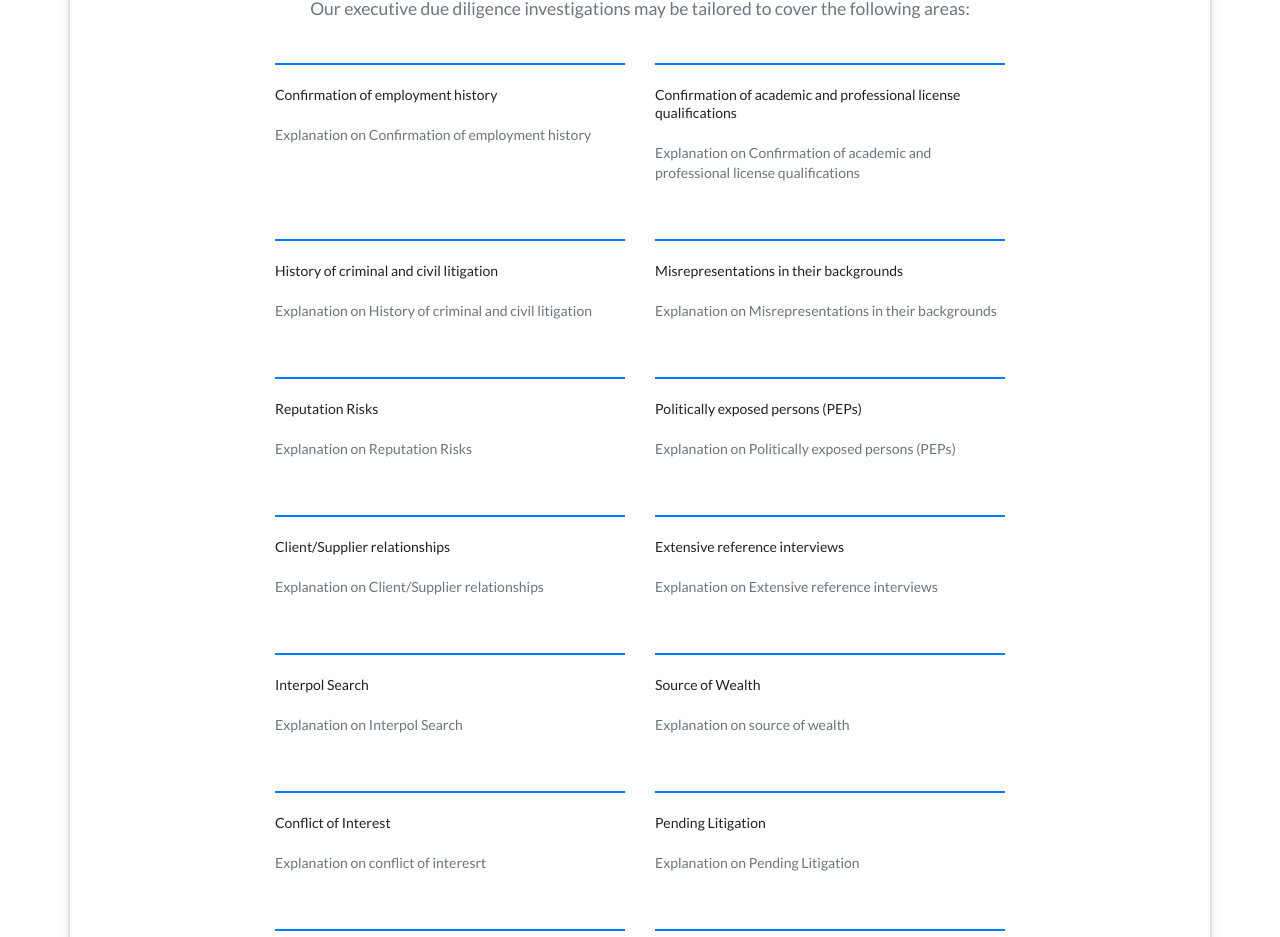
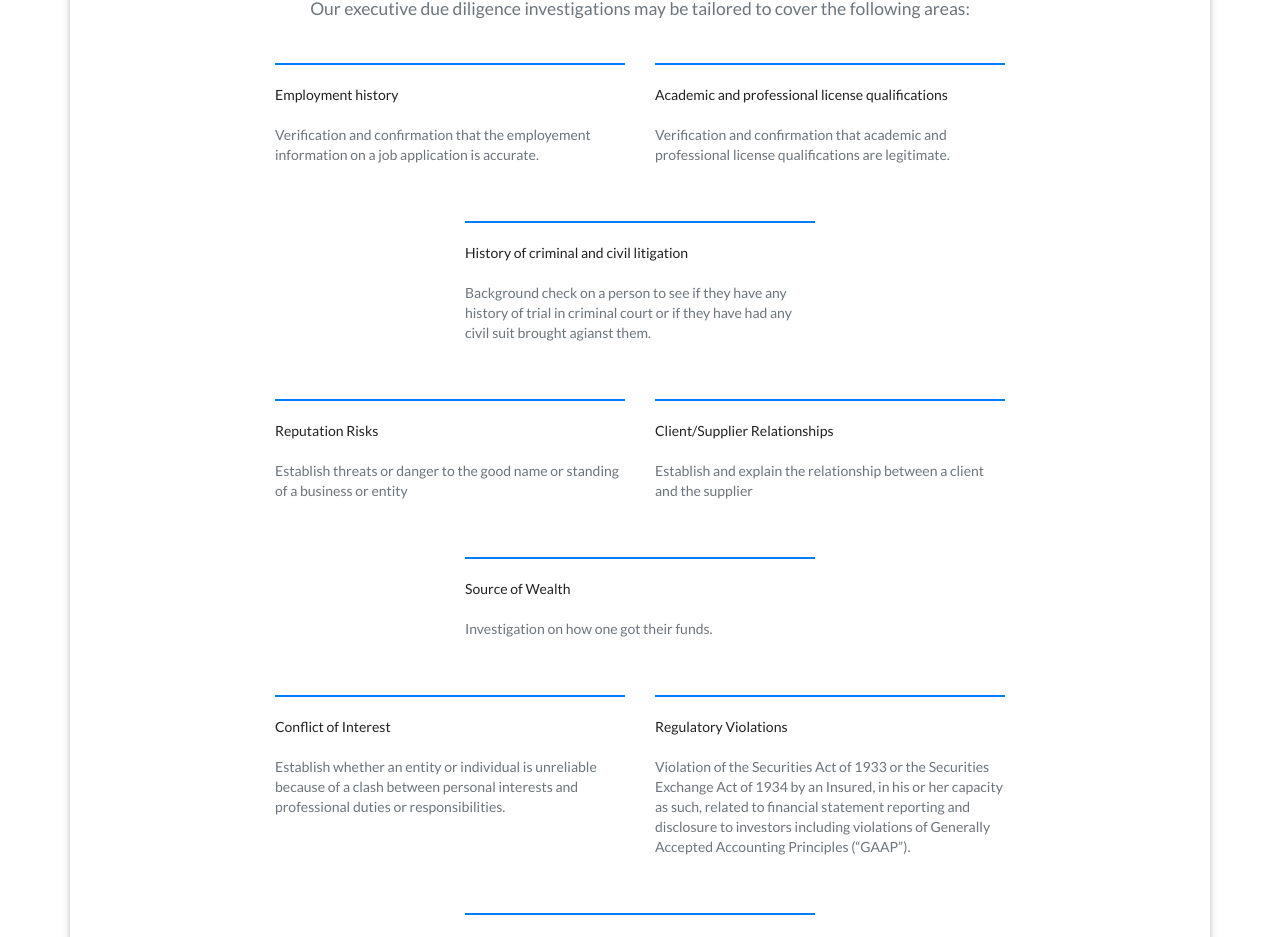
Before and after one commit to ankundn/CTL, a React (Create React App) app: page /executiveduediligence in a window 1280 px wide. Shown: the part 357-1294 px from the top of the page. Built offline with nearby package versions, Linux system fonts and the light colour scheme.

Commit message:
Added executive due diligence services

```diff
--- a/src/components/ExecutiveDueDilligence.js
+++ b/src/components/ExecutiveDueDilligence.js
@@ -25,25 +25,22 @@ const ExecutiveDueDilligence = () => {
   <div className="row d-flex justify-content-center">
 
   <div className="col-md-6 col-lg-5 col-xl-4">
-        <h5 className="font-weight-normal border-top border-primary pt-4 mb-4">Confirmation of employment history</h5>
-        <p className="text-muted mb-5 pb-md-3">Explanation on Confirmation of employment history</p>
+        <h5 className="font-weight-normal border-top border-primary pt-4 mb-4">Employment history</h5>
+        <p className="text-muted mb-5 pb-md-3">Verification and confirmation that the employement information on a job application is accurate.</p>
       </div>
 
       <div className="col-md-6 col-lg-5 col-xl-4">
-        <h5 className="font-weight-normal border-top border-primary pt-4 mb-4">Confirmation of academic and professional license qualifications</h5>
-        <p className="text-muted mb-5 pb-md-3">Explanation on Confirmation of academic and professional license qualifications</p>
+        <h5 className="font-weight-normal border-top border-primary pt-4 mb-4">Academic and professional license qualifications</h5>
+        <p className="text-muted mb-5 pb-md-3">Verification and confirmation that academic and professional license qualifications are legitimate.</p>
       </div>
 
     <div className="w-100"></div>
 
     <div className="col-md-6 col-lg-5 col-xl-4">
         <h5 className="font-weight-normal border-top border-primary pt-4 mb-4">History of criminal and civil litigation</h5>
-        <p className="text-muted mb-5 pb-md-3">Explanation on History of criminal and civil litigation</p>
+        <p className="text-muted mb-5 pb-md-3">Background check on a person to see if they have any history of trial in criminal court or if they have had any civil suit brought agianst them.</p>
       </div>
-      <div className="col-md-6 col-lg-5 col-xl-4">
-        <h5 className="font-weight-normal border-top border-primary pt-4 mb-4">Misrepresentations in their backgrounds</h5>
-        <p className="text-muted mb-5 pb-md-3">Explanation on Misrepresentations in their backgrounds</p>
-      </div>
+
 
   </div>
 
@@ -53,24 +50,21 @@ const ExecutiveDueDilligence = () => {
 
   <div className="col-md-6 col-lg-5 col-xl-4">
         <h5 className="font-weight-normal border-top border-primary pt-4 mb-4">Reputation Risks</h5>
-        <p className="text-muted mb-5 pb-md-3">Explanation on Reputation Risks</p>
+        <p className="text-muted mb-5 pb-md-3">Establish threats or danger to the good name or standing of a business or entity</p>
       </div>
 
       <div className="col-md-6 col-lg-5 col-xl-4">
-        <h5 className="font-weight-normal border-top border-primary pt-4 mb-4">Politically exposed persons (PEPs)</h5>
-        <p className="text-muted mb-5 pb-md-3">Explanation on Politically exposed persons (PEPs)</p>
+        <h5 className="font-weight-normal border-top border-primary pt-4 mb-4">Client/Supplier Relationships</h5>
+        <p className="text-muted mb-5 pb-md-3">Establish and explain the relationship between a client and the supplier</p>
       </div>
 
 <div className="w-100"></div>
 
+
+
 <div className="col-md-6 col-lg-5 col-xl-4">
-        <h5 className="font-weight-normal border-top border-primary pt-4 mb-4">Client/Supplier relationships</h5>
-        <p className="text-muted mb-5 pb-md-3">Explanation on Client/Supplier relationships</p>
-      </div>
-
-      <div className="col-md-6 col-lg-5 col-xl-4">
-        <h5 className="font-weight-normal border-top border-primary pt-4 mb-4">Extensive reference interviews</h5>
-        <p className="text-muted mb-5 pb-md-3">Explanation on Extensive reference interviews</p>
+        <h5 className="font-weight-normal border-top border-primary pt-4 mb-4">Source of Wealth</h5>
+        <p className="text-muted mb-5 pb-md-3">Investigation on how one got their funds.</p>
       </div>
 
 </div>
@@ -80,30 +74,28 @@ const ExecutiveDueDilligence = () => {
 
 <div className="row d-flex justify-content-center">
 
-<div className="col-md-6 col-lg-5 col-xl-4">
-        <h5 className="font-weight-normal border-top border-primary pt-4 mb-4">Interpol Search</h5>
-        <p className="text-muted mb-5 pb-md-3">Explanation on Interpol Search</p>
-      </div>
-      <div className="col-md-6 col-lg-5 col-xl-4">
-        <h5 className="font-weight-normal border-top border-primary pt-4 mb-4">Source of Wealth</h5>
-        <p className="text-muted mb-5 pb-md-3">Explanation on source of wealth</p>
-      </div>
+
+
 
 <div className="w-100"></div>
 
 <div className="col-md-6 col-lg-5 col-xl-4">
         <h5 className="font-weight-normal border-top border-primary pt-4 mb-4">Conflict of Interest</h5>
-        <p className="text-muted mb-5 pb-md-3">Explanation on conflict of interesrt</p>
+        <p className="text-muted mb-5 pb-md-3">Establish whether an entity or individual is unreliable because of a clash
+        between personal interests and professional duties or responsibilities.
+        </p>
       </div>
+
       <div className="col-md-6 col-lg-5 col-xl-4">
-        <h5 className="font-weight-normal border-top border-primary pt-4 mb-4">Pending Litigation</h5>
-        <p className="text-muted mb-5 pb-md-3">Explanation on Pending Litigation</p>
+        <h5 className="font-weight-normal border-top border-primary pt-4 mb-4">Regulatory Violations</h5>
+        <p className="text-muted mb-5 pb-md-3">Violation of the Securities Act of 1933 or the Securities Exchange Act of 1934 by an Insured, in his or her capacity as such, related to financial statement reporting and disclosure to investors including violations of Generally Accepted Accounting Principles (“GAAP”).</p>
       </div>
+
 </div>
 
 
 
-<div className="row d-flex justify-content-center">
+{/* <div className="row d-flex justify-content-center">
 
 <div className="col-md-6 col-lg-5 col-xl-4">
         <h5 className="font-weight-normal border-top border-primary pt-4 mb-4">Links to Organized Crime</h5>
@@ -124,13 +116,15 @@ const ExecutiveDueDilligence = () => {
         <p className="text-muted mb-5 pb-md-3">Explanation on Judgements</p>
       </div>
 
-</div>
+</div> */}
 
 <div className="row d-flex justify-content-center">
 
 <div className="col-md-6 col-lg-5 col-xl-4">
-        <h5 className="font-weight-normal border-top border-primary pt-4 mb-4">Regulatory Violations</h5>
-        <p className="text-muted mb-5 pb-md-3">Explanation on regulatory Violations</p>
+        <h5 className="font-weight-normal border-top border-primary pt-4 mb-4">And So Many More Executive Due Diligence Services</h5>
+        <p className="text-muted mb-5 pb-md-3">At Corporate Technical Services we have more executive due diligence services offered that include;
+        Extensive Reference Interviews, Interpol Search, Links To Organized Crime, Verification of Credentials, Debts and Solvency, Judgements etc
+        </p>
       </div>
 
 <div className="w-100"></div>
```
